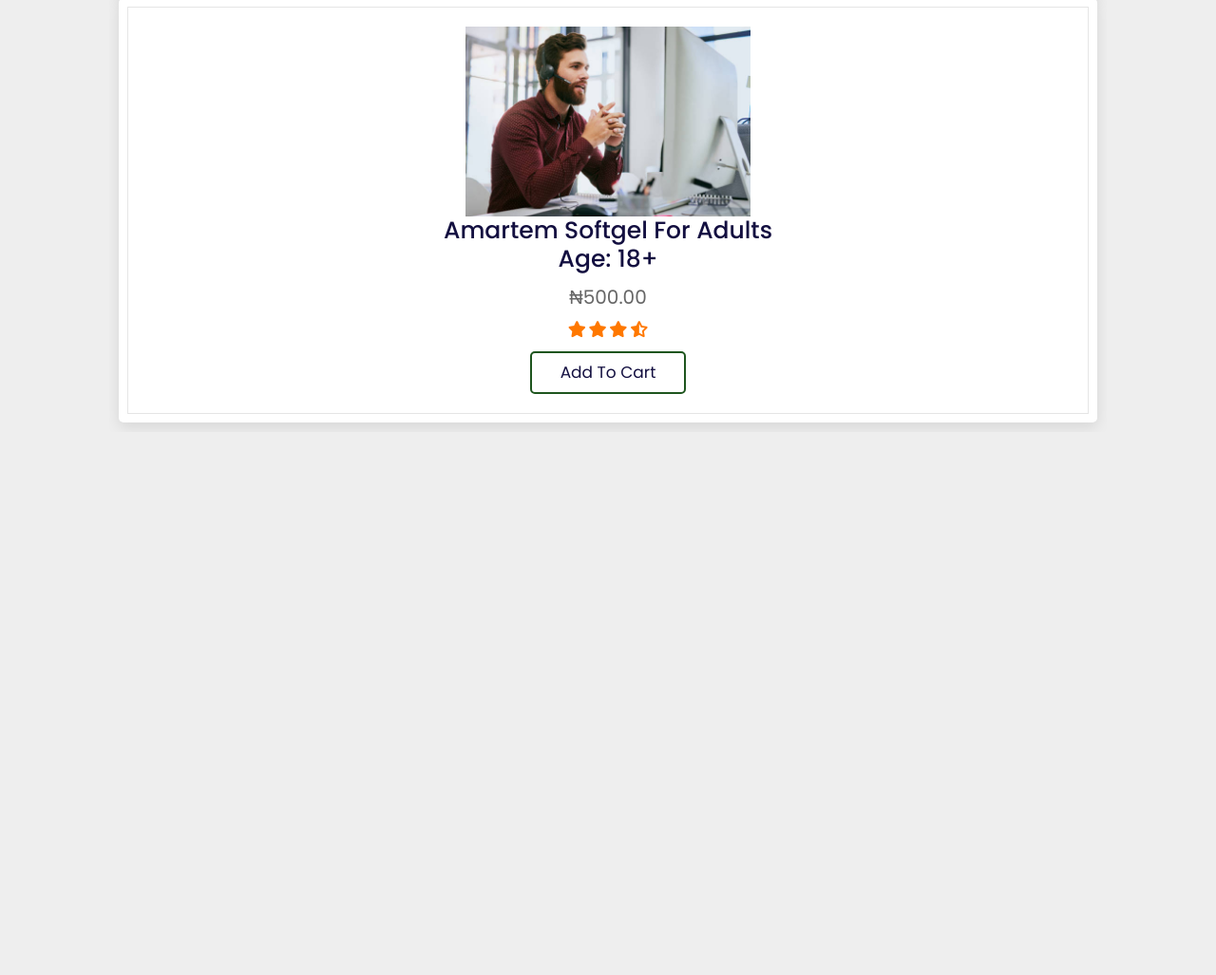
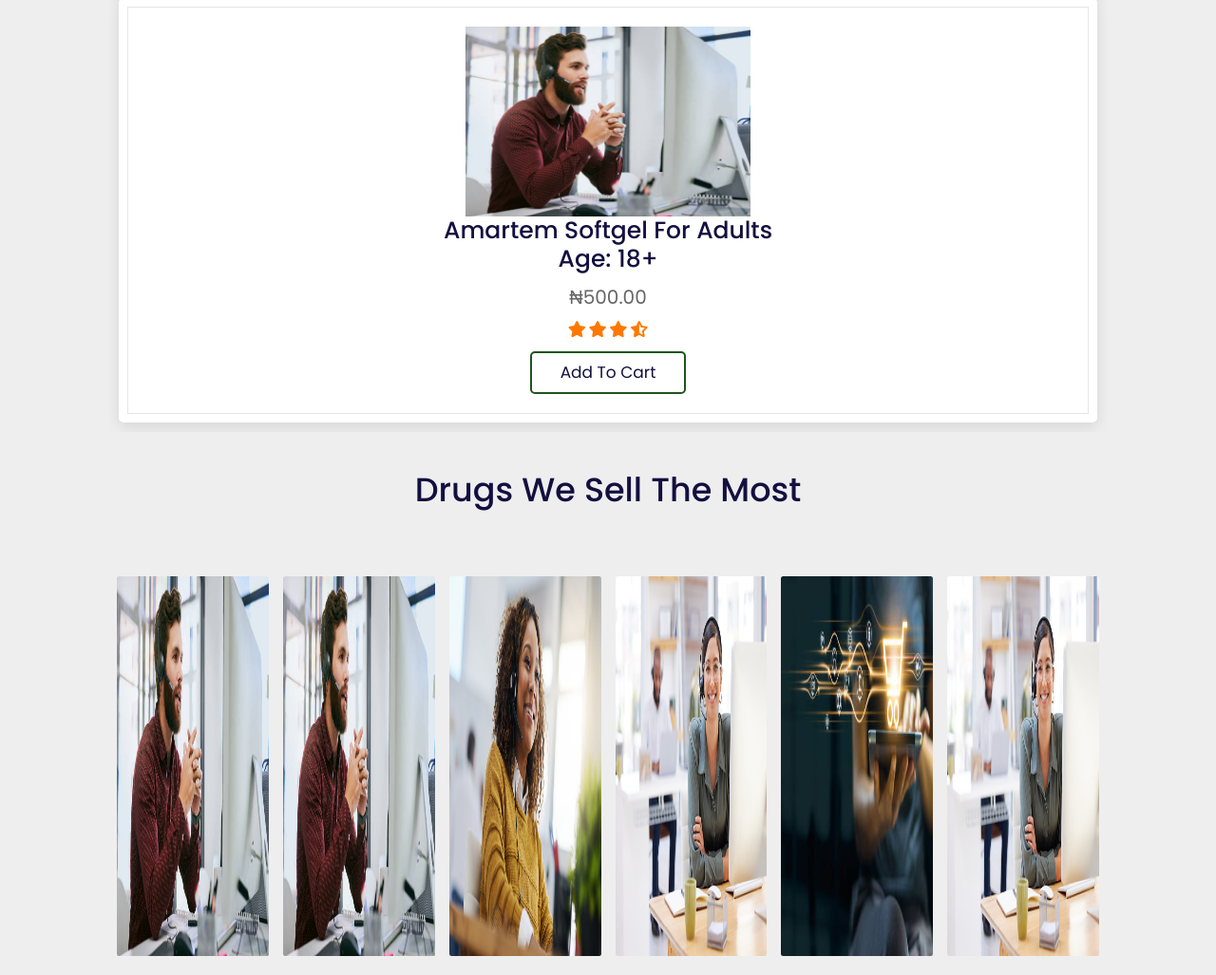
Before and after one commit to Emzzy241/Shekinah-Pharmacy, a plain HTML site: page index.html in a window 1280 px wide. Shown: the part 2440-3467 px from the top of the page at 95% size. Before the commit the page ends 2915 px from the top, so only its background shows below. Drawn offline with nearby package versions, Linux system fonts and the light colour scheme.

Commit message:
done with the most drugs we sell section

```diff
--- a/index.html
+++ b/index.html
@@ -246,7 +246,7 @@
 
                 <div class="swiper-slide box">
                     <img src="./img/istockphoto-1323476855-170667a.jpg" alt="drugs">
-                    <h3>Emzor  Paracetamol <br> age: 8months+</h3>
+                    <h3>Emzor Paracetamol <br> age: 8months+</h3>
                     <div class="price"> ₦600.00</div>
                     <div class="stars">
                         <i class="fas fa-star"></i>
@@ -309,7 +309,48 @@
 
     <!-- The drugs we sell the most section begins -->
 
+    <div class="heading">
+        <h2>drugs we sell the most</h2>
+    </div>
 
+    <section class="most">
+        <div class="container">
+            <div class="row">
+
+                <div class="col-md-2 col-xs-2 col-sm-2 col-lg-2"> <br>
+                    <a href="./anti-malarial.html"><img src="./img/istockphoto-1177384544-612x612.jpg" alt=""
+                            width="100%" height="400px" class="img-responsive rounded">
+                    </a>
+                </div>
+                <div class="col-md-2 col-xs-2 col-sm-2 col-lg-2"> <br>
+                    <a href="./anti-malarial.html"><img src="./img/istockphoto-1177384544-612x612.jpg" alt=""
+                            width="100%" height="400px" class="img-responsive rounded">
+                    </a>
+                </div>
+                <div class="col-md-2 col-xs-2 col-sm-2 col-lg-2"> <br>
+                    <a href="./bodyCare.html"><img src="./img/istockphoto-1182636594-170667a.jpg" alt="" width="100%"
+                            height="400px" class="img-responsive rounded">
+                    </a>
+                </div>
+                <div class="col-md-2 col-xs-2 col-sm-2 col-lg-2"> <br>
+                    <a href="./threeCousins.html"> <img src="./img/istockphoto-1323476855-170667a.jpg" alt=""
+                            width="100%" height="400px" class="img-responsive rounded">
+                    </a>
+                </div>
+                <div class="col-md-2 col-xs-2 col-sm-2 col-lg-2"> <br>
+                    <a href="./threeCousins.html"><img src="./img/istockphoto-1206800961-612x612.jpg" alt=""
+                            width="100%" height="400px" class="img-responsive rounded">
+                    </a>
+                </div>
+                <div class="col-md-2 col-xs-2 col-sm-2 col-lg-2"> <br>
+                    <a href="./bodyCare.html"><img src="./img/istockphoto-1323476855-170667a.jpg" alt="" width="100%"
+                            height="400px" class="img-responsive rounded">
+                    </a>
+                </div>
+
+            </div>
+        </div>
+    </section>
 
 
 
```
